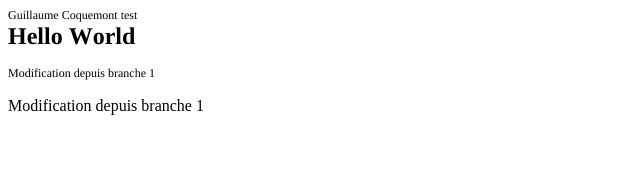
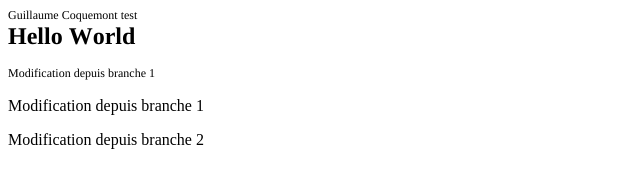
Before and after one commit to GuillaumeCoquemont/evaluation_github, a plain HTML site: page index.html in a window 1280 px wide. Shown: the whole page, without its empty margins (0-640 px from the left). Drawn offline with Linux system fonts and the light colour scheme.

Commit message:
Modification depuis branche 2

```diff
--- a/index.html
+++ b/index.html
@@ -19,3 +19,4 @@
 </body>
 </html>
 <p>Modification depuis branche 1</p>
+<p>Modification depuis branche 2</p>
```
